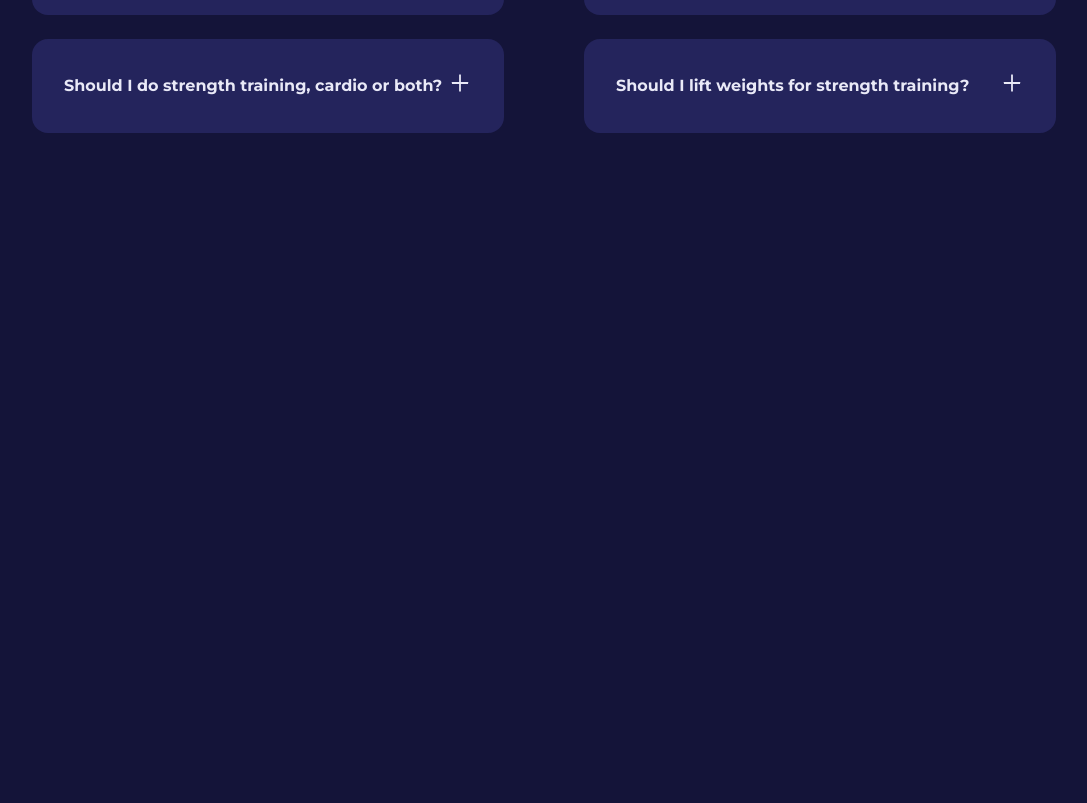
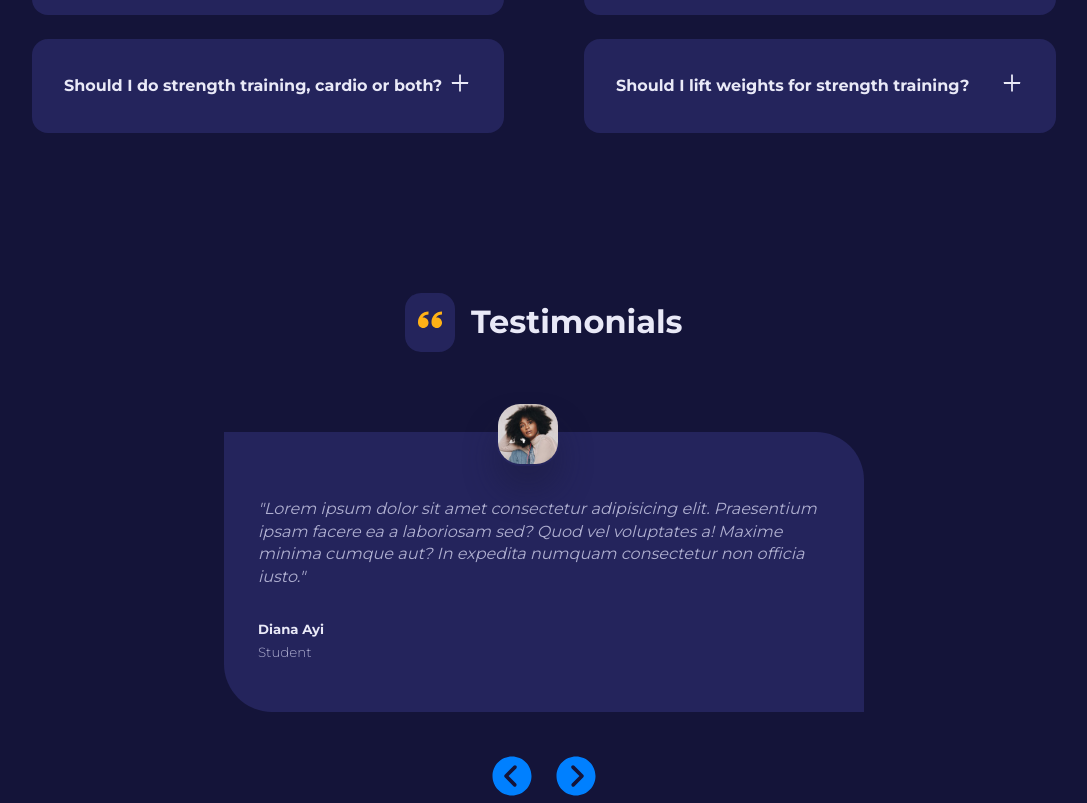
Before and after one commit to mishadiatel/react-website-vawulens, a React (Create React App) app: page / in a window 1280 px wide. Shown: the part 2656-3459 px from the top of the page, without its empty margins (96-1183 px from the left). Before the commit the page ends 2789 px from the top, so only its background shows below. Built offline with nearby package versions, Linux system fonts and the light colour scheme.

Commit message:
added and styled Testimonials component

```diff
--- /dev/null
+++ b/src/components/Testimonials.jsx
@@ -0,0 +1,62 @@
+import React, { useState } from "react";
+import SectionHead from "./SectionHead";
+import { ImQuotesLeft } from "react-icons/im";
+import {
+  IoIosArrowDropleftCircle,
+  IoIosArrowDroprightCircle,
+} from "react-icons/io";
+import Card from "../UI/Card";
+import { testimonials } from "../data";
+
+const Testimonials = () => {
+  const [index, setIndex] = useState(0);
+  const { name, quote, job, avatar } = testimonials[index];
+
+  const prevTestimonialHandler = () => {
+    setIndex((prev) => prev - 1);
+    if (index <= 0) {
+      setIndex(testimonials.length - 1);
+    }
+  };
+  const nextTestimonialHandler = () => {
+    setIndex((prev) => prev + 1);
+    if (index >= testimonials.length - 1) {
+      setIndex(0);
+    }
+  };
+  return (
+    <section className="testimonials">
+      <div className="container testimonials__container">
+        <SectionHead
+          icon={<ImQuotesLeft />}
+          title={"Testimonials"}
+          className={"testimonials__head"}
+        />
+        <Card className={"testimonial"}>
+          <div className="testimonial__avatar">
+            <img src={avatar} alt={name} />
+          </div>
+          <p className="testimonial__quote">{`"${quote}"`}</p>
+          <h5>{name}</h5>
+          <small className="testimonial__title">{job}</small>
+        </Card>
+        <div className="testimonials__btn-container">
+          <button
+            className="testimonials__btn"
+            onClick={prevTestimonialHandler}
+          >
+            <IoIosArrowDropleftCircle />
+          </button>
+          <button
+            className="testimonials__btn"
+            onClick={nextTestimonialHandler}
+          >
+            <IoIosArrowDroprightCircle />
+          </button>
+        </div>
+      </div>
+    </section>
+  );
+};
+
+export default Testimonials;
--- a/src/pages/home/Home.jsx
+++ b/src/pages/home/Home.jsx
@@ -1,6 +1,7 @@
 import FAQs from "../../components/FAQs";
 import MainHeader from "../../components/MainHeader";
 import Programs from "../../components/Programs";
+import Testimonials from "../../components/Testimonials";
 import Values from "../../components/Values";
 import "./home.css";
 
@@ -11,6 +12,7 @@
       <Programs />
       <Values />
       <FAQs />
+      <Testimonials />
     </>
   );
 };
--- a/src/pages/home/home.css
+++ b/src/pages/home/home.css
@@ -127,7 +127,7 @@
   cursor: pointer;
 }
 
-.faq div{
+.faq div {
   display: flex;
   justify-content: space-between;
   align-items: center;
@@ -139,6 +139,72 @@
   font-size: 1.5rem;
 }
 
-.faq p{
+.faq p {
   margin-top: 1.5rem;
 }
+
+/* ================ Testimonials ==================== */
+
+.testimonials {
+  width: 50rem;
+  margin-inline: auto;
+}
+
+.testimonials__head {
+  justify-content: center;
+}
+
+.card.testimonial {
+  position: relative;
+  text-align: left;
+  margin-top: 5rem;
+}
+
+.testimonial__avatar {
+  width: 4rem;
+  height: 4rem;
+  border-radius: 1.5rem;
+  border: 2px solid transparent;
+  overflow: hidden;
+  position: absolute;
+  top: -2rem;
+  left: calc(50% - 3rem);
+  box-shadow: 0 1.5rem 2rem rgba(26, 26, 54, 0.4);
+  transition: var(--transition);
+}
+
+.testimonial:hover .testimonial__avatar {
+  border-radius: 50%;
+  border-color: var(--color-gray-400);
+}
+
+.testimonial__quote {
+  font-style: italic;
+  margin: 1rem 0 2rem;
+}
+
+.card small.testimonial__title {
+  margin-top: 0.3rem;
+}
+
+.testimonials__btn-container {
+  width: fit-content;
+  margin: 2.5rem auto 0;
+  display: flex;
+  justify-content: center;
+  align-items: center;
+  gap: 1rem;
+}
+
+.testimonials__btn {
+  background: transparent;
+  cursor: pointer;
+
+}
+
+.testimonials__btn svg {
+  fill: var(--color-primary);
+  font-size: 1.8rem;
+  width: 3rem;
+  height: 3rem;
+}
```
